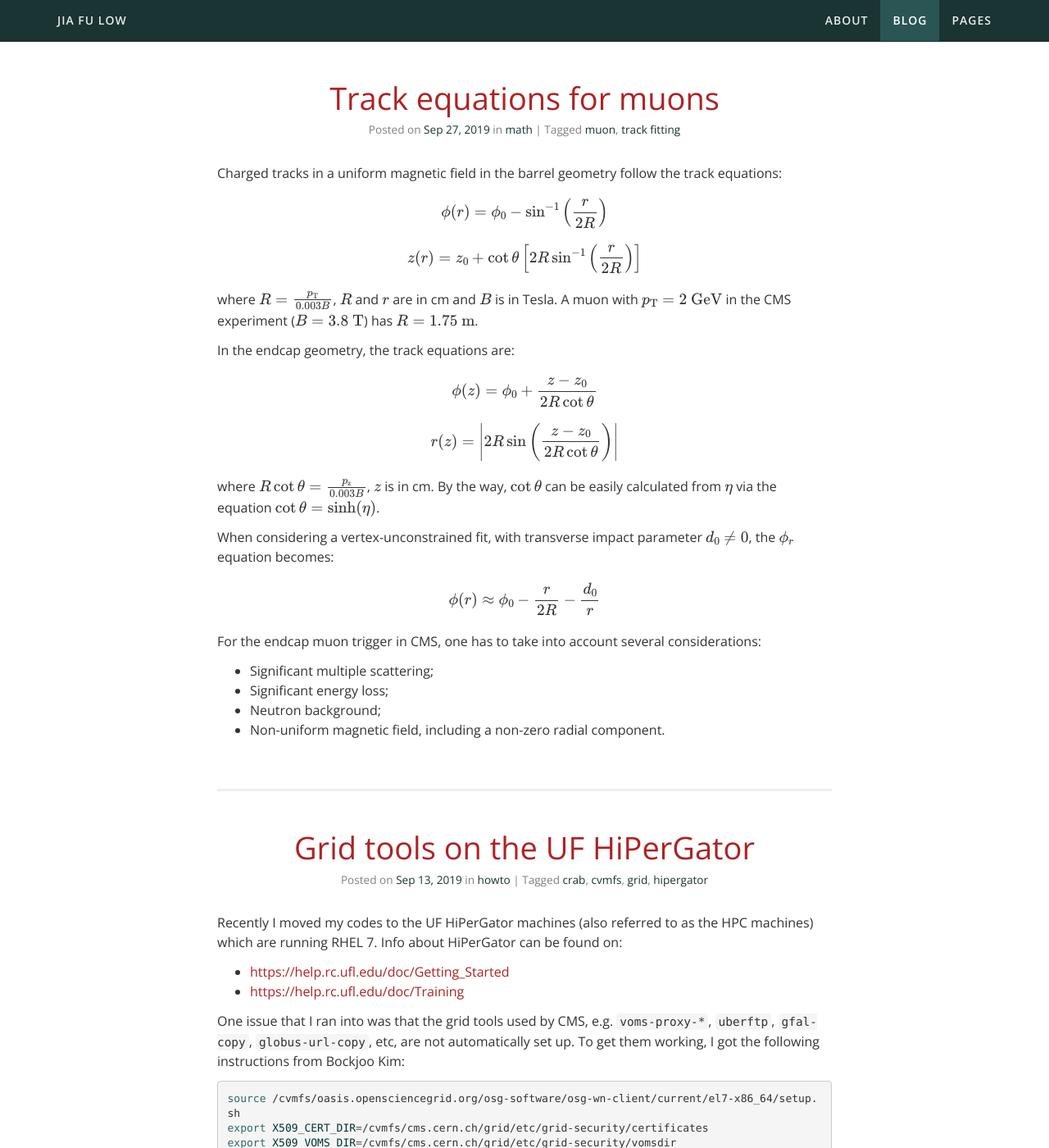
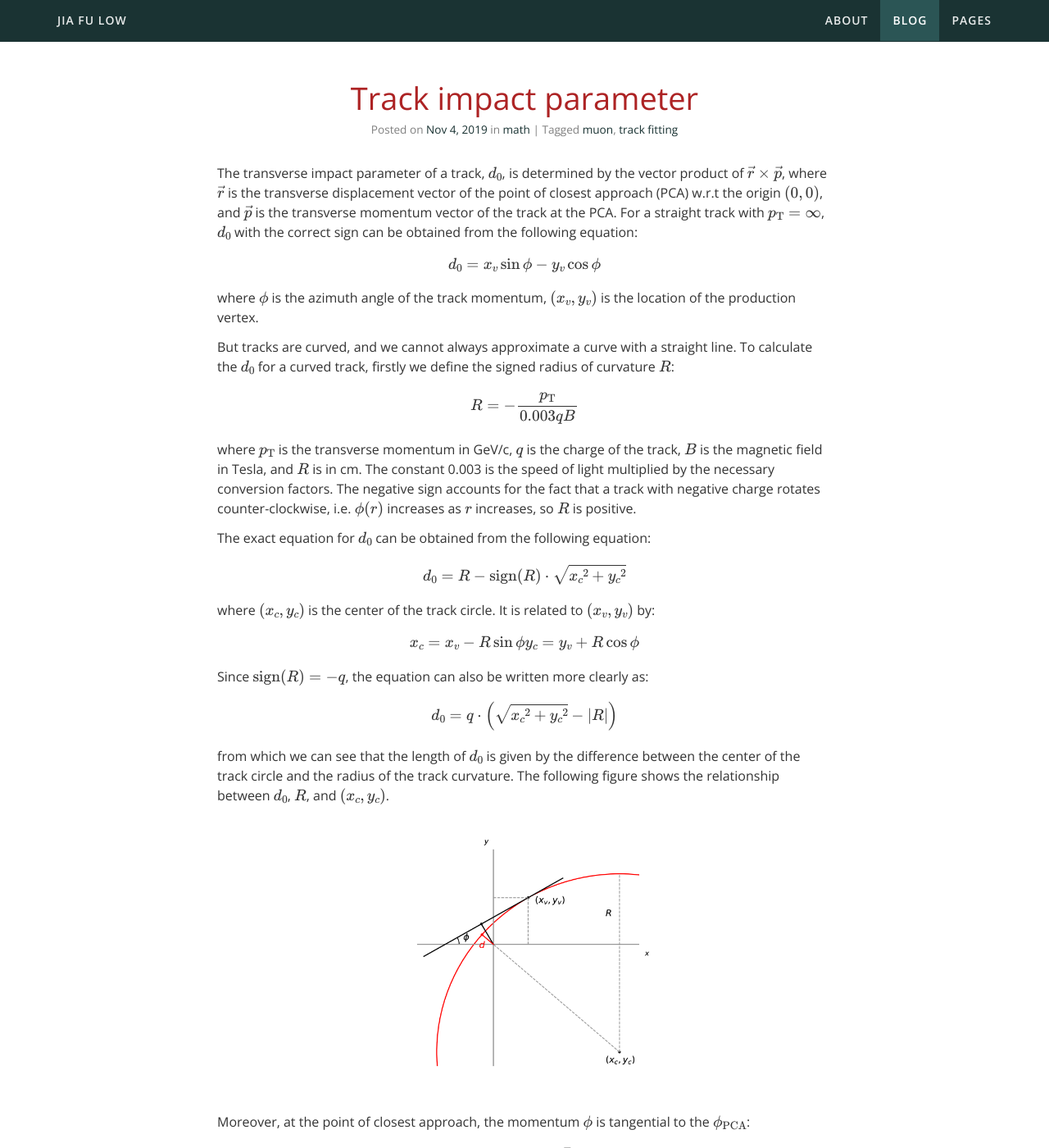
Before and after one commit to jiafulow/jiafulow.github.io, a Jekyll site: the page built from blog/index.html, in a window 1280 px wide and 1400 px high. Shown: the whole window at 82% size. Built offline with Jekyll 4.4.1, drawn with Linux system fonts in a browser that asks for light colours; formulas are drawn with MathJax 3; the list of posts is cut into pages by our own code; a style sheet for code colours, icons or effects is not loaded; some of the changed text lies outside the part shown.

Commit message:
Create 2019-11-04-track-impact-parameter.md

```diff
--- a/_posts/2019-09-27-track-equations-for-muons.md
+++ b/_posts/2019-09-27-track-equations-for-muons.md
@@ -16,7 +16,7 @@ $$
 z(r) = z_{0} + \cot{\theta} \left[2R \sin^{-1}\left(\frac{r}{2R}\right)\right]
 $$
 
-where $R = \frac{p_{\mathrm{T}}}{0.003 B}$, $R$ and $r$ are in cm and $B$ is in Tesla. A muon with $p_{\mathrm{T}} = 2~\text{GeV}$ in the CMS experiment ($B = 3.8~\text{T}$) has $R = 1.75~\text{m}$.
+where $R = \frac{p_{\mathrm{T}}}{0.003 B}$, $R$ and $r$ are in cm and $B$ is the magnetic field in Tesla. The constant 0.003 is the speed of light multiplied by the necessary conversion factors. A muon with $p_{\mathrm{T}} = 2~\text{GeV}$ in the CMS experiment ($B = 3.8~\text{T}$) has $R = 1.75~\text{m}$.
 
 In the endcap geometry, the track equations are:
 
@@ -38,6 +38,7 @@ $$
 
 For the endcap muon trigger in CMS, one has to take into account several considerations:
 
+- Detector planes perpendicular (instead of parallel) to the solenoid magnetic field;
 - Significant multiple scattering;
 - Significant energy loss;
 - Neutron background;
--- /dev/null
+++ b/_posts/2019-11-04-track-impact-parameter.md
@@ -0,0 +1,61 @@
+---
+layout: post
+date: 2019-11-04 17:42:49
+title: "Track impact parameter"
+categories: [math]
+tags: [muon, track fitting]
+---
+
+The transverse impact parameter of a track, $d_{0}$, is determined by the vector product of $\vec{r} \times \vec{p}$, where $\vec{r}$ is the transverse displacement vector of the point of closest approach (PCA) w.r.t the origin $(0,0)$, and $\vec{p}$ is the transverse momentum vector of the track at the PCA. For a straight track with $p_{\mathrm{T}} = \infty$, $d_{0}$ with the correct sign can be obtained from the following equation:
+
+$$
+d_{0} = x_{v} \sin{\phi} - y_{v} \cos{\phi}
+$$
+
+where $\phi$ is the azimuth angle of the track momentum, $(x_{v}, y_{v})$ is the location of the production vertex.
+
+But tracks are curved, and we cannot always approximate a curve with a straight line. To calculate the $d_{0}$ for a curved track, firstly we define the signed radius of curvature $R$:
+
+$$
+R = -\frac{p_{\mathrm{T}}}{0.003 q B}
+$$
+
+where $p_{\mathrm{T}}$ is the transverse momentum in GeV/c, $q$ is the charge of the track, $B$ is the magnetic field in Tesla, and $R$ is in cm. The constant 0.003 is the speed of light multiplied by the necessary conversion factors. The negative sign accounts for the fact that a track with negative charge rotates counter-clockwise, i.e. $\phi(r)$ increases as $r$ increases, so $R$ is positive.
+
+The exact equation for $d_{0}$ can be obtained from the following equation:
+
+$$
+d_{0} = R - \operatorname{sign}(R) \cdot \sqrt{ {x_{c}}^2 + {y_{c}}^2}
+$$
+
+where $(x_{c}, y_{c})$ is the center of the track circle. It is related to $(x_{v}, y_{v})$ by:
+
+$$
+x_{c} = x_{v} - R \sin{\phi}  \\
+y_{c} = y_{v} + R \cos{\phi}
+$$
+
+Since $\operatorname{sign}(R) = -q$, the equation can also be written more clearly as:
+
+$$
+d_{0} = q \cdot \left(\sqrt{ {x_{c}}^2 + {y_{c}}^2} - |R|\right)
+$$
+
+from which we can see that the length of $d_{0}$ is given by the difference between the center of the track circle and the radius of the track curvature. The following figure shows the relationship between $d_{0}$, $R$, and $(x_{c}, y_{c})$.
+
+<p align="center">
+<img src="/assets/images/2019-11-04-d0-circle.png" height="350" />
+</p>
+
+Moreover, at the point of closest approach, the momentum $\phi$ is tangential to the $\phi_{\text{PCA}}$:
+
+$$
+\phi = \phi_{\text{PCA}} \pm \frac{\pi}{2}
+$$
+
+Given $d_{0}$ and momentum $\phi$ at the PCA, $(x_{\text{PCA}}, y_{\text{PCA}})$ can be found using:
+
+$$
+x_{\text{PCA}} = d_{0} \sin{\phi}  \\
+y_{\text{PCA}} = -d_{0} \cos{\phi}
+$$
```
Also changed, not shown: assets/images/2019-11-04-d0-circle.png (added).
